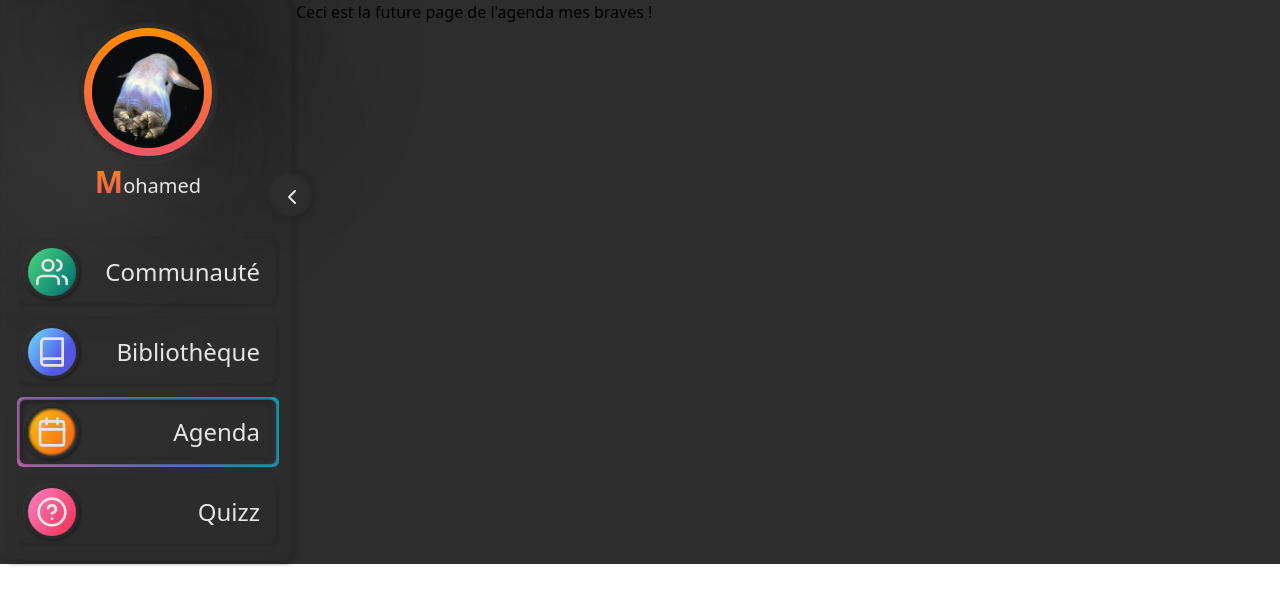
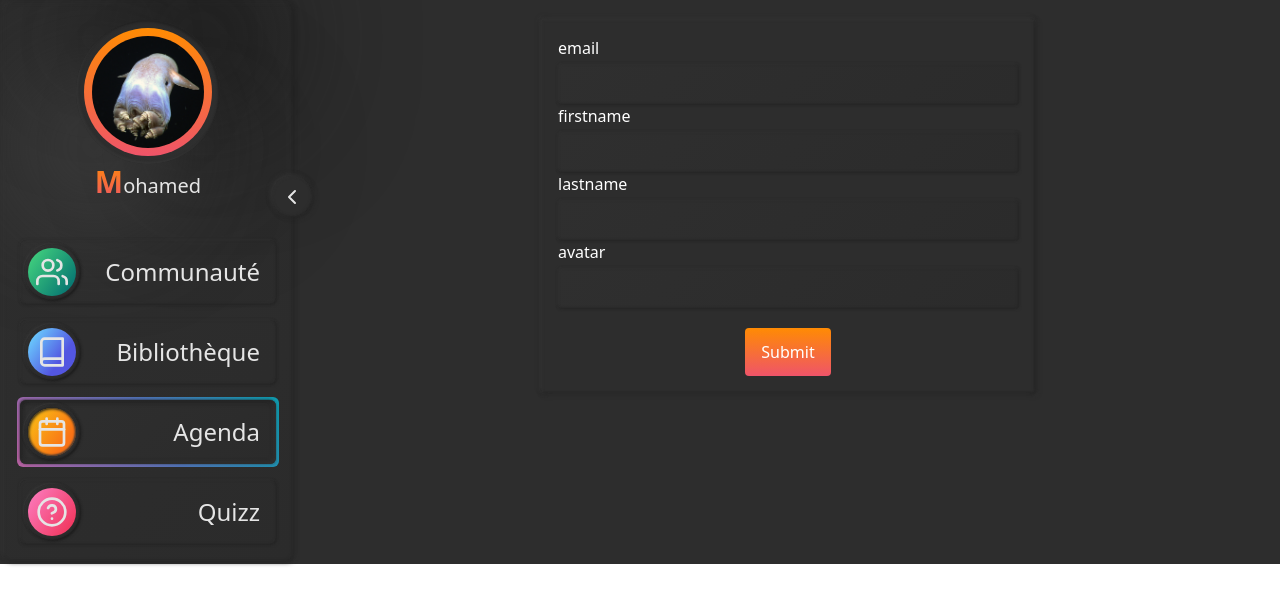
Before and after one commit to WildCodeSchool/2104-wns-paris-ammaq-front, a React (Create React App) app: page /agenda in a window 1280 px wide. Shown: the top 604 px of the page. Built offline with nearby package versions, Linux system fonts and the light colour scheme.

Commit message:
Ajout de la structure du formulaire avec react-form

```diff
--- a/package.json
+++ b/package.json
@@ -19,6 +19,7 @@
     "react": "^17.0.2",
     "react-dom": "^17.0.2",
     "react-feather": "^2.0.9",
+    "react-hook-form": "^7.9.0",
     "react-jutsu": "^3.0.2",
     "react-router": "^5.2.0",
     "react-router-dom": "^5.2.0",
--- /dev/null
+++ b/src/components/AddUserForm/index.tsx
@@ -0,0 +1,65 @@
+/* eslint-disable jsx-a11y/label-has-associated-control */
+/* eslint-disable react/jsx-props-no-spreading */
+import React from "react";
+import { Path, useForm, SubmitHandler, UseFormRegister } from "react-hook-form";
+
+type IFormValues = {
+  email: string;
+  firstname: string;
+  lastname: string;
+  avatar: string;
+};
+
+type InputProps = {
+  label: Path<IFormValues>;
+  register: UseFormRegister<IFormValues>;
+  required: boolean;
+};
+
+const Input = ({ label, register, required }: InputProps) => (
+  <div className="flex flex-col space-y-1">
+    <label className="text-white">{label}</label>
+    <input
+      {...register(label, { required })}
+      className="border-none rounded px-3 py-2 w-full focus:outline-none focus:ring-main-red focus:ring-2 focus:shadow bg-pressed shadow-channels"
+    />
+  </div>
+);
+
+const onSubmit: SubmitHandler<IFormValues> = (data) => console.log(data);
+
+const AddUser = (): JSX.Element => {
+  const {
+    register,
+    handleSubmit,
+    formState: { errors },
+  } = useForm<IFormValues>();
+
+  return (
+    <div className="w-1/2 mx-auto mt-5 shadow-mainnav p-4">
+      <form className="" onSubmit={handleSubmit(onSubmit)}>
+        <Input label="email" register={register} required />
+        {errors.email && (
+          <span className="text-red-500">Email is required</span>
+        )}
+        <Input label="firstname" register={register} required />
+        {errors.firstname && (
+          <span className="text-red-500">First name is required</span>
+        )}
+        <Input label="lastname" register={register} required />
+        {errors.lastname && (
+          <span className="text-red-500">Last name is required</span>
+        )}
+        <Input label="avatar" register={register} required={false} />
+        <div className="text-center">
+          <input
+            type="submit"
+            className="btn bg-workit text-white py-3 px-4 rounded border-none mt-5 cursor-pointer"
+          />
+        </div>
+      </form>
+    </div>
+  );
+};
+
+export default AddUser;
--- a/src/components/Agenda/index.tsx
+++ b/src/components/Agenda/index.tsx
@@ -1,9 +1,10 @@
 import React from "react";
+import AddUserForm from "../AddUserForm";
 
 const Agenda = (): JSX.Element => {
   return (
-    <div>
-      <h1>Ceci est la future page de l&apos;agenda mes braves !</h1>
+    <div className="flex-1 ">
+      <AddUserForm />
     </div>
   );
 };
```
Also changed, not shown: 2 other files (tests, documents, lock files or other folders).
